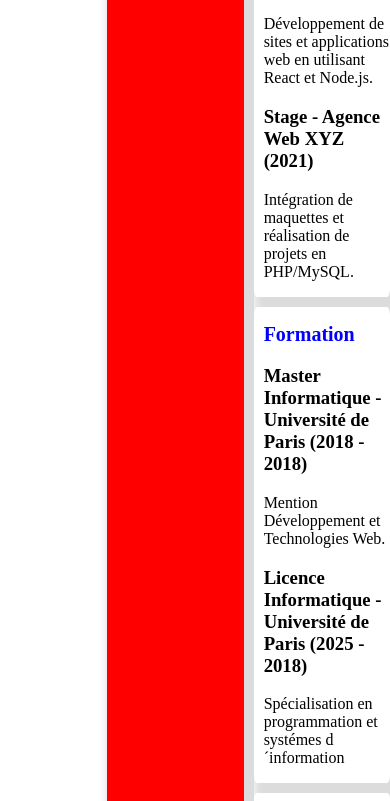
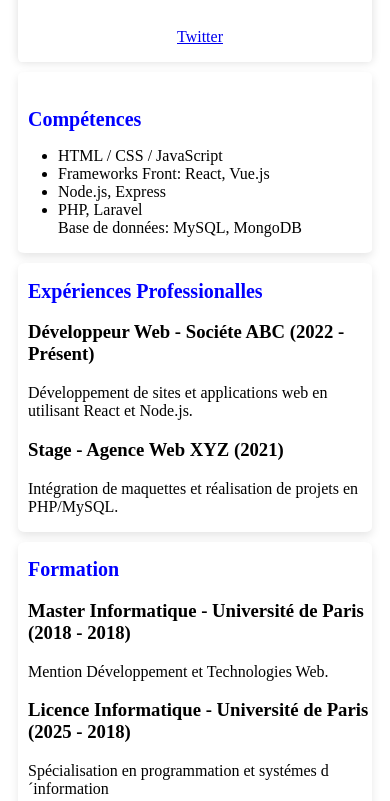
Before and after one commit to IanoIe/myCV, a plain HTML site: page index.html in a window 390 px wide. Shown: the part 659-1460 px from the top of the page. Drawn offline with Linux system fonts and the light colour scheme.

Commit message:
version final

```diff
--- a/style.css
+++ b/style.css
@@ -17,7 +17,6 @@ header {
 
 main {
     display: flex;
-    flex-direction: row;
     padding: 10px;
     gap: 10px;
 }
@@ -28,7 +27,7 @@ aside {
     display: flex;
     flex-direction: column;
     background-color: white;
-    box-shadow: 10px 10px 10px 10px gainsboro;
+    box-shadow: 0 4px 10px rgba(0, 0, 0, 0.1);
     border-radius: 1%;
 }
 
@@ -78,7 +77,7 @@ section p{
     padding-top: 20px;
     margin-bottom: 10px;
     background-color: white;
-    box-shadow: 10px 10px 10px 10px gainsboro;
+    box-shadow: 0 4px 10px rgba(0, 0, 0, 0.1);
     border-radius: 2%;
 }
 
@@ -86,20 +85,20 @@ section p{
 .exp-professionalles {
     margin-bottom: 10px;
     background-color: white;
-    box-shadow: 10px 10px 10px 10px gainsboro;
+    box-shadow: 0 4px 10px rgba(0, 0, 0, 0.1);
     border-radius: 2%;
 }
 
 .formation {
     margin-bottom: 10px;
     background-color: white;
-    box-shadow: 10px 10px 10px 10px gainsboro;
+    box-shadow: 0 4px 10px rgba(0, 0, 0, 0.1);
     border-radius: 2%;
 }
 .form-container {
     height: 100%;
     background-color: white;
-    box-shadow: 10px 10px 10px 10px gainsboro;
+    box-shadow: 0 4px 10px rgba(0, 0, 0, 0.1);
     border-radius: 2%;
 }
 
@@ -137,10 +136,17 @@ footer {
     text-align: center;
 }
 
+/* Media Queries pour adapter la disposition sur mobiles (max-width: 768px) */
 @media (max-width: 768px){
+    main {
+        flex-direction: column;
+    }
+
     aside {
-        width: 80%;
-        background-color: red;
+        width: 100%;
+        margin: 0;
+        box-shadow: 0 0 10px gainsboro;
+        align-items: center;
     }
 
 }
```
